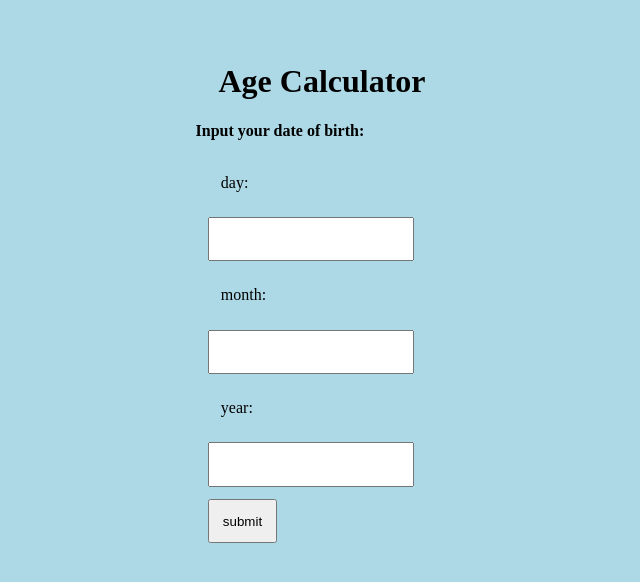
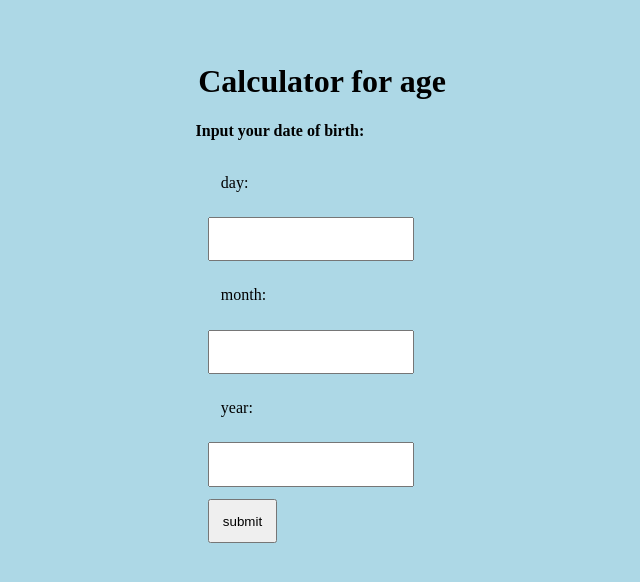
Before and after one commit to adilcse/test1, a plain HTML site: page index.html in a window 1280 px wide. Shown: the whole page, without its empty margins (318-958 px from the left). Drawn offline with Linux system fonts and the light colour scheme.

Commit message:
change calculator

```diff
--- a/index.html
+++ b/index.html
@@ -5,7 +5,7 @@
     <link rel="stylesheet" href="./style.css">
   </head>
   <body>
-    <h1>Age Calculator</h1>
+    <h1>Calculator for age</h1>
     <div id="age">
       <h4>Input your date of birth: </h4>
       <span>day: </span><input id="day">
```
